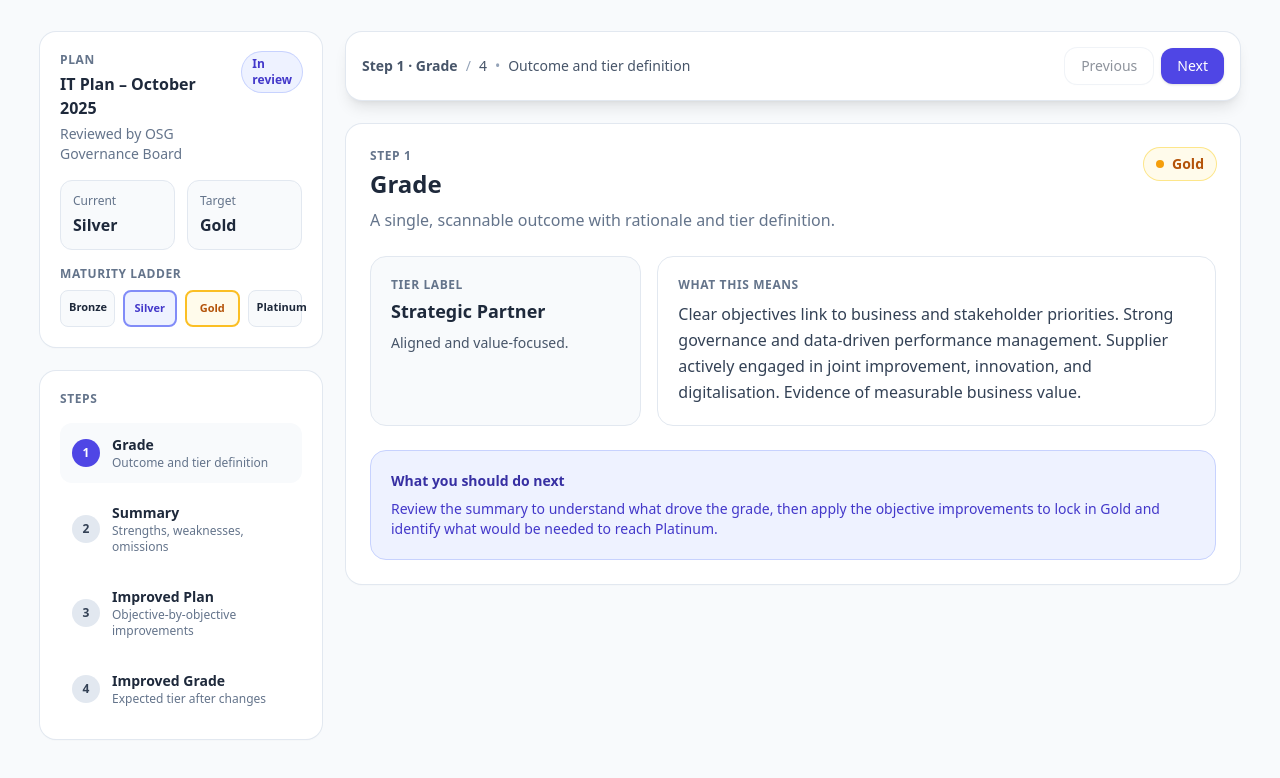
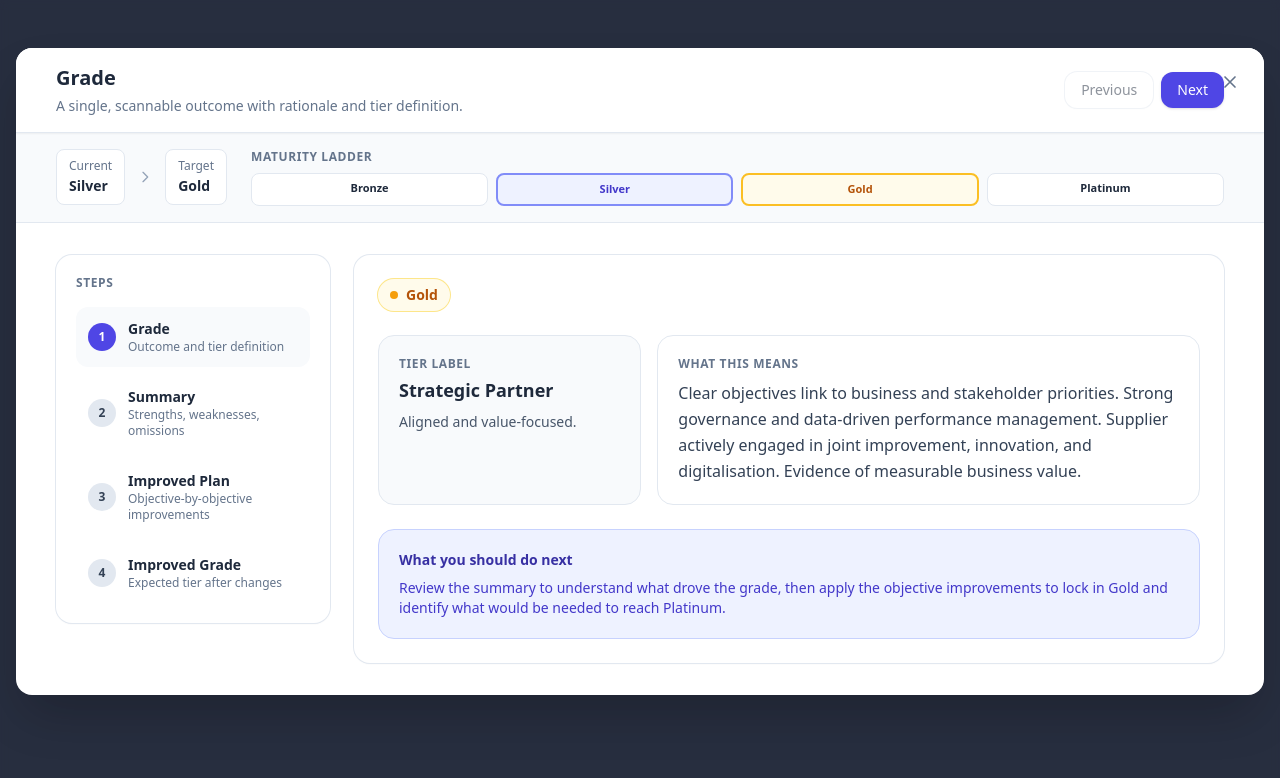
Before and after one commit to nativerez/stackblitz-starters-anxn22hg, a website: page index.html in a window 1280 px wide. Drawn offline with nearby package versions, Linux system fonts and the light colour scheme.

Commit message:
Refactor wizard layout to implement modal navigation and enhance step context visibility

```diff
--- a/index.html
+++ b/index.html
@@ -6,61 +6,92 @@
   <title>Plan Feedback Wizard – IT Plan (Oct 2025)</title>
   <script src="https://cdn.tailwindcss.com"></script>
 </head>
-<body class="bg-slate-50 text-slate-800">
+<body class="bg-slate-900/50 text-slate-800">
   <!--
     Wizard intent:
     - Keep the stepped flow (Grade → Summary → Improved Plan → Improved Grade)
-    - Avoid modal constraints; support a full-page wizard (or large drawer)
+    - Modal wizard with persistent navigation
     - Each step is focused, scannable, and has persistent context
   -->
 
-  <div class="min-h-screen">
-    <main class="mx-auto max-w-7xl px-6 lg:px-10 py-8">
+  <!-- Modal Overlay -->
+  <div class="fixed inset-0 bg-slate-900/80 backdrop-blur-sm flex items-start justify-center z-50 p-4 overflow-y-auto">
+    <!-- Modal Container -->
+    <div class="relative w-full max-w-7xl bg-white rounded-2xl shadow-2xl my-8 flex flex-col max-h-[calc(100vh-4rem)]">
+      <!-- Close Button -->
+      <button class="absolute top-4 right-4 z-20 p-2 rounded-lg hover:bg-slate-100 transition-colors" onclick="alert('Close modal')">
+        <svg class="w-5 h-5 text-slate-500" fill="none" stroke="currentColor" viewBox="0 0 24 24">
+          <path stroke-linecap="round" stroke-linejoin="round" stroke-width="2" d="M6 18L18 6M6 6l12 12"></path>
+        </svg>
+      </button>
+
+      <!-- Modal Header -->
+      <div class="bg-white border-b border-slate-200 rounded-t-2xl sticky top-0 z-10 shadow-sm shrink-0 px-6 lg:px-10 py-4">
+        <div class="flex items-center justify-between gap-6">
+          <!-- Left: Step Title & Description -->
+          <div>
+            <h2 class="text-xl font-bold" id="headerTitle">Grade</h2>
+            <p class="mt-1 text-sm text-slate-500" id="headerDescription">A single, scannable outcome with rationale and tier definition.</p>
+          </div>
+
+          <!-- Right: Navigation Buttons -->
+          <div class="flex gap-2 shrink-0">
+            <button id="prevBtnDesktop" class="px-4 py-2 rounded-xl bg-white ring-1 ring-slate-200 shadow-sm hover:bg-slate-50 text-sm" disabled>
+              Previous
+            </button>
+            <button id="nextBtnDesktop" class="px-4 py-2 rounded-xl bg-indigo-600 text-white shadow hover:bg-indigo-700 text-sm">
+              Next
+            </button>
+            <button id="completeBtnDesktop" class="hidden px-4 py-2 rounded-xl bg-emerald-600 text-white shadow hover:bg-emerald-700 text-sm">
+              Accept Feedback
+            </button>
+          </div>
+        </div>
+      </div>
+
+      <!-- Scrollable Content Area -->
+      <div class="flex-1 overflow-y-auto">
+        <!-- Context Banner -->
+        <div class="bg-slate-50 border-b border-slate-200 px-6 lg:px-10 py-4">
+          <div class="max-w-7xl mx-auto flex flex-wrap items-center gap-6">
+            <div class="flex items-center gap-3">
+              <div class="px-3 py-2 rounded-lg border border-slate-200 bg-white">
+                <p class="text-xs text-slate-500">Current</p>
+                <p class="mt-0.5 text-sm font-semibold">Silver</p>
+              </div>
+              <svg class="w-4 h-4 text-slate-400" fill="none" stroke="currentColor" viewBox="0 0 24 24">
+                <path stroke-linecap="round" stroke-linejoin="round" stroke-width="2" d="M9 5l7 7-7 7"></path>
+              </svg>
+              <div class="px-3 py-2 rounded-lg border border-slate-200 bg-white">
+                <p class="text-xs text-slate-500">Target</p>
+                <p class="mt-0.5 text-sm font-semibold">Gold</p>
+              </div>
+            </div>
+
+            <div class="flex-1 min-w-[300px]">
+              <p class="text-xs font-semibold uppercase tracking-wider text-slate-500 mb-2">Maturity ladder</p>
+              <div class="grid grid-cols-4 gap-2 text-center text-[11px] font-semibold">
+                <div class="rounded-lg border border-slate-200 p-1.5 bg-white">Bronze</div>
+                <div class="rounded-lg border-2 border-indigo-400 p-1.5 bg-indigo-50 text-indigo-700">Silver</div>
+                <div class="rounded-lg border-2 border-amber-400 p-1.5 bg-amber-50 text-amber-700">Gold</div>
+                <div class="rounded-lg border border-slate-200 p-1.5 bg-white">Platinum</div>
+              </div>
+            </div>
+          </div>
+        </div>
+
+        <main class="px-6 lg:px-10 py-8">
       <div class="grid grid-cols-1 lg:grid-cols-12 gap-6">
 
         <!-- Left: Stepper + context (sticky) -->
         <aside class="lg:col-span-4 xl:col-span-3">
           <div class="lg:sticky lg:top-6 space-y-6">
 
-            <!-- Context card -->
+            <!-- Stepper -->
             <section class="rounded-2xl bg-white shadow-sm ring-1 ring-slate-200 p-5">
-              <div class="flex items-start justify-between gap-3">
-                <div>
-                  <p class="text-xs font-semibold uppercase tracking-wider text-slate-500">Plan</p>
-                  <p class="mt-1 font-semibold">IT Plan – October 2025</p>
-                  <p class="mt-1 text-sm text-slate-500">Reviewed by OSG Governance Board</p>
-                </div>
-                <span class="inline-flex items-center rounded-full bg-indigo-50 px-2.5 py-1 text-xs font-semibold text-indigo-700 ring-1 ring-indigo-200">In review</span>
-              </div>
-
-              <div class="mt-4 grid grid-cols-2 gap-3">
-                <div class="rounded-xl border border-slate-200 bg-slate-50 p-3">
-                  <p class="text-xs text-slate-500">Current</p>
-                  <p class="mt-1 font-semibold">Silver</p>
-                </div>
-                <div class="rounded-xl border border-slate-200 bg-slate-50 p-3">
-                  <p class="text-xs text-slate-500">Target</p>
-                  <p class="mt-1 font-semibold">Gold</p>
-                </div>
-              </div>
-
-              <div class="mt-4">
-                <p class="text-xs font-semibold uppercase tracking-wider text-slate-500">Maturity ladder</p>
-                <div class="mt-2 grid grid-cols-4 gap-2 text-center text-[11px] font-semibold">
-                  <div class="rounded-lg border border-slate-200 p-2 bg-slate-50">Bronze</div>
-                  <div class="rounded-lg border-2 border-indigo-400 p-2 bg-indigo-50 text-indigo-700">Silver</div>
-                  <div class="rounded-lg border-2 border-amber-400 p-2 bg-amber-50 text-amber-700">Gold</div>
-                  <div class="rounded-lg border border-slate-200 p-2 bg-slate-50">Platinum</div>
-                </div>
-              </div>
-            </section>
-
-            <!-- Stepper -->
-            <section class="hidden lg:block rounded-2xl bg-white shadow-sm ring-1 ring-slate-200 p-5">
               <p class="text-xs font-semibold uppercase tracking-wider text-slate-500">Steps</p>
 
               <ol class="mt-4 space-y-2" id="stepper">
-                <!-- Active step styling is applied by JS -->
                 <li>
                   <button class="w-full group flex items-center gap-3 rounded-xl px-3 py-3 text-left ring-1 ring-transparent hover:bg-slate-50" data-step="1">
                     <span class="step-dot grid h-7 w-7 place-items-center rounded-full bg-indigo-600 text-white text-xs font-bold">1</span>
@@ -98,74 +129,17 @@
                   </button>
                 </li>
               </ol>
+            </section>
 
-
-            </section>
           </div>
         </aside>
 
         <!-- Right: Step content -->
-        <section class="lg:col-span-8 xl:col-span-9 space-y-6">
-
-          <!-- Wizard controls -->
-          <div class="rounded-2xl bg-white shadow-lg ring-1 ring-slate-200 p-4 order-first">
-            <!-- Mobile: Combined stepper and buttons -->
-            <div class="lg:hidden space-y-4">
-              <div class="flex items-center justify-between">
-                <p class="text-sm font-semibold" id="mobileStepTitle">Step 1 of 4 · Grade</p>
-                <p class="text-xs text-slate-500" id="mobileStepMeta">Outcome and tier definition</p>
-              </div>
-              <div class="grid grid-cols-4 gap-2">
-                <button class="h-2 rounded-full bg-indigo-600" data-step="1" aria-label="Step 1"></button>
-                <button class="h-2 rounded-full bg-slate-200" data-step="2" aria-label="Step 2"></button>
-                <button class="h-2 rounded-full bg-slate-200" data-step="3" aria-label="Step 3"></button>
-                <button class="h-2 rounded-full bg-slate-200" data-step="4" aria-label="Step 4"></button>
-              </div>
-              <div class="flex gap-2 justify-end">
-                <button id="prevBtn" class="px-4 py-2 rounded-xl bg-white ring-1 ring-slate-200 shadow-sm hover:bg-slate-50 text-sm" disabled>
-                  Previous
-                </button>
-                <button id="nextBtn" class="px-4 py-2 rounded-xl bg-indigo-600 text-white shadow hover:bg-indigo-700 text-sm">
-                  Next
-                </button>
-                <button id="completeBtn" class="hidden px-4 py-2 rounded-xl bg-emerald-600 text-white shadow hover:bg-emerald-700 text-sm">
-                  Accept Feedback
-                </button>
-              </div>
-            </div>
-
-            <!-- Desktop: Text and buttons layout -->
-            <div class="hidden lg:flex flex-col sm:flex-row gap-3 sm:items-center sm:justify-between">
-              <div class="flex items-center gap-2 text-sm text-slate-600">
-                <span class="font-semibold" id="stepCounter"></span>
-                <span class="text-slate-400">/</span>
-                <span>4</span>
-                <span class="hidden sm:inline text-slate-400">•</span>
-                <span class="hidden sm:inline" id="stepHint"></span>
-              </div>
-
-              <div class="flex flex-wrap gap-2 justify-end">
-                <button id="prevBtnDesktop" class="px-4 py-2 rounded-xl bg-white ring-1 ring-slate-200 shadow-sm hover:bg-slate-50 text-sm" disabled>
-                  Previous
-                </button>
-                <button id="nextBtnDesktop" class="px-4 py-2 rounded-xl bg-indigo-600 text-white shadow hover:bg-indigo-700 text-sm">
-                  Next
-                </button>
-                <button id="completeBtnDesktop" class="hidden px-4 py-2 rounded-xl bg-emerald-600 text-white shadow hover:bg-emerald-700 text-sm">
-                  Accept Feedback
-                </button>
-              </div>
-            </div>
-          </div>
+        <section class="lg:col-span-8 xl:col-span-9">
 
           <!-- STEP 1: Grade -->
-          <article class="step-panel rounded-2xl bg-white shadow-sm ring-1 ring-slate-200 p-6" data-panel="1">
+          <article class="step-panel rounded-2xl bg-white shadow-sm ring-1 ring-slate-200 p-6" data-panel="1" data-title="Grade" data-description="A single, scannable outcome with rationale and tier definition.">
             <div class="flex items-start justify-between gap-4">
-              <div>
-                <p class="text-xs font-semibold uppercase tracking-wider text-slate-500">Step 1</p>
-                <h2 class="mt-1 text-2xl font-bold">Grade</h2>
-                <p class="mt-2 text-slate-500">A single, scannable outcome with rationale and tier definition.</p>
-              </div>
               <span class="inline-flex items-center gap-2 rounded-full bg-amber-50 px-3 py-1.5 text-sm font-semibold text-amber-700 ring-1 ring-amber-200">
                 <span class="inline-block h-2 w-2 rounded-full bg-amber-500"></span>
                 Gold
@@ -191,16 +165,10 @@
           </article>
 
           <!-- STEP 2: Summary -->
-          <article class="step-panel hidden rounded-2xl bg-white shadow-sm ring-1 ring-slate-200 p-6" data-panel="2">
-            <div>
-              <p class="text-xs font-semibold uppercase tracking-wider text-slate-500">Step 2</p>
-              <h2 class="mt-1 text-2xl font-bold">Summary</h2>
-              <p class="mt-2 text-slate-500">A readable narrative plus structured insights you can act on.</p>
-            </div>
-
+          <article class="step-panel hidden rounded-2xl bg-white shadow-sm ring-1 ring-slate-200 p-6" data-panel="2" data-title="Summary" data-description="A readable narrative plus structured insights you can act on.">
             <div class="mt-6 rounded-2xl border border-slate-200 bg-white p-5">
               <p class="text-sm font-semibold">Narrative summary</p>
-              <p class="mt-2 text-slate-700 leading-relaxed">The plan demonstrates clear strategic alignment with stakeholders’ goals, emphasising joint innovation, sustainability, and governance. It suggests increased collaboration and shared governance. While strategic intent is strong, it lacks explicit evidence of deep co‑creation and transformational outcomes typical of Platinum. Therefore, it aligns well with Gold: aligned and value‑focused, but not yet demonstrating extensive co‑innovation required for Platinum.</p>
+              <p class="mt-2 text-slate-700 leading-relaxed">The plan demonstrates clear strategic alignment with stakeholders' goals, emphasising joint innovation, sustainability, and governance. It suggests increased collaboration and shared governance. While strategic intent is strong, it lacks explicit evidence of deep co‑creation and transformational outcomes typical of Platinum. Therefore, it aligns well with Gold: aligned and value‑focused, but not yet demonstrating extensive co‑innovation required for Platinum.</p>
             </div>
 
             <div class="mt-6 grid grid-cols-1 lg:grid-cols-3 gap-4">
@@ -240,13 +208,8 @@
           </article>
 
           <!-- STEP 3: Improved Plan -->
-          <article class="step-panel hidden rounded-2xl bg-white shadow-sm ring-1 ring-slate-200 p-6" data-panel="3">
+          <article class="step-panel hidden rounded-2xl bg-white shadow-sm ring-1 ring-slate-200 p-6" data-panel="3" data-title="Improved Plan" data-description="Review improvements per objective. Expand only what you need.">
             <div class="flex items-start justify-between gap-4">
-              <div>
-                <p class="text-xs font-semibold uppercase tracking-wider text-slate-500">Step 3</p>
-                <h2 class="mt-1 text-2xl font-bold">Improved Plan</h2>
-                <p class="mt-2 text-slate-500">Review improvements per objective. Expand only what you need.</p>
-              </div>
               <span class="text-xs text-slate-500">4 objectives • Suggested edits</span>
             </div>
 
@@ -371,13 +334,8 @@
           </article>
 
           <!-- STEP 4: Improved Grade -->
-          <article class="step-panel hidden rounded-2xl bg-white shadow-sm ring-1 ring-slate-200 p-6" data-panel="4">
+          <article class="step-panel hidden rounded-2xl bg-white shadow-sm ring-1 ring-slate-200 p-6" data-panel="4" data-title="Improved Grade" data-description="Confirm the expected grade after applying improvements.">
             <div class="flex items-start justify-between gap-4">
-              <div>
-                <p class="text-xs font-semibold uppercase tracking-wider text-slate-500">Step 4</p>
-                <h2 class="mt-1 text-2xl font-bold">Improved Grade</h2>
-                <p class="mt-2 text-slate-500">Confirm the expected grade after applying improvements.</p>
-              </div>
               <span class="inline-flex items-center gap-2 rounded-full bg-amber-50 px-3 py-1.5 text-sm font-semibold text-amber-700 ring-1 ring-amber-200">
                 <span class="inline-block h-2 w-2 rounded-full bg-amber-500"></span>
                 Gold
@@ -416,7 +374,9 @@
 
         </section>
       </div>
-    </main>
+        </main>
+      </div>
+    </div>
   </div>
 
   <script>
@@ -426,18 +386,12 @@
       const stepButtons = Array.from(document.querySelectorAll('[data-step]'));
       const stepper = document.getElementById('stepper');
 
-      const prevBtn = document.getElementById('prevBtn');
-      const nextBtn = document.getElementById('nextBtn');
-      const completeBtn = document.getElementById('completeBtn');
       const prevBtnDesktop = document.getElementById('prevBtnDesktop');
       const nextBtnDesktop = document.getElementById('nextBtnDesktop');
       const completeBtnDesktop = document.getElementById('completeBtnDesktop');
 
-      const stepCounter = document.getElementById('stepCounter');
-      const stepHint = document.getElementById('stepHint');
-
-      const mobileTitle = document.getElementById('mobileStepTitle');
-      const mobileMeta = document.getElementById('mobileStepMeta');
+      const headerTitle = document.getElementById('headerTitle');
+      const headerDescription = document.getElementById('headerDescription');
 
       const stepMeta = {
         1: { title: 'Grade', hint: 'Outcome and tier definition' },
@@ -472,34 +426,17 @@
           });
         }
 
-        // Mobile progress bars
-        const mobileBars = Array.from(document.querySelectorAll('.lg\\:hidden [data-step]'));
-        mobileBars.forEach((bar) => {
-          const s = Number(bar.getAttribute('data-step'));
-          bar.classList.remove('bg-indigo-600', 'bg-slate-200');
-          bar.classList.add(s === step ? 'bg-indigo-600' : 'bg-slate-200');
-        });
-
-        // Footer text
-        if (stepCounter && stepMeta[step]) {
-          stepCounter.textContent = `Step ${step} · ${stepMeta[step].title}`;
-        }
-        if (stepHint && stepMeta[step]) {
-          stepHint.textContent = stepMeta[step].hint;
+        // Update header title and description
+        const currentPanel = panels.find(p => Number(p.getAttribute('data-panel')) === step);
+        if (currentPanel && headerTitle && headerDescription) {
+          headerTitle.textContent = currentPanel.getAttribute('data-title') || stepMeta[step].title;
+          headerDescription.textContent = currentPanel.getAttribute('data-description') || stepMeta[step].hint;
         }
 
-        // Mobile labels
-        if (mobileTitle && stepMeta[step]) {
-          mobileTitle.textContent = `Step ${step} of 4 · ${stepMeta[step].title}`;
-        }
-        if (mobileMeta && stepMeta[step]) {
-          mobileMeta.textContent = stepMeta[step].hint;
-        }
-
-        // Buttons state (both mobile and desktop)
-        const allPrevBtns = [prevBtn, prevBtnDesktop].filter(Boolean);
-        const allNextBtns = [nextBtn, nextBtnDesktop].filter(Boolean);
-        const allCompleteBtns = [completeBtn, completeBtnDesktop].filter(Boolean);
+        // Buttons state
+        const allPrevBtns = [prevBtnDesktop].filter(Boolean);
+        const allNextBtns = [nextBtnDesktop].filter(Boolean);
+        const allCompleteBtns = [completeBtnDesktop].filter(Boolean);
 
         allPrevBtns.forEach(btn => {
           if (step === 1) {
@@ -559,10 +496,6 @@
       };
       const handleComplete = () => alert('Feedback accepted – mock action');
 
-      prevBtn.addEventListener('click', handlePrev);
-      nextBtn.addEventListener('click', handleNext);
-      completeBtn.addEventListener('click', handleComplete);
-
       if (prevBtnDesktop) prevBtnDesktop.addEventListener('click', handlePrev);
       if (nextBtnDesktop) nextBtnDesktop.addEventListener('click', handleNext);
       if (completeBtnDesktop) completeBtnDesktop.addEventListener('click', handleComplete);
```
